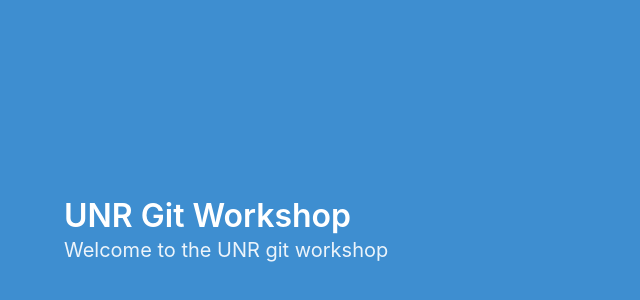
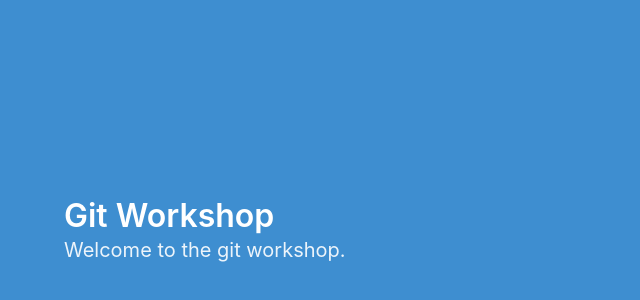
Before and after one commit to kissmygritts/unr-gitworkshop-example, a plain HTML site: page index.html in a window 1280 px wide. Shown: the part 170-470 px from the top of the page, without its empty margins (0-640 px from the left). Drawn offline with nearby package versions, Linux system fonts and the light colour scheme.

```diff
--- a/index.html
+++ b/index.html
@@ -11,10 +11,10 @@
     <div class="hero-body">
       <div class="container">
         <h1 class="title">
-          UNR Git Workshop
+          Git Workshop
         </h1>
         <h2 class="subtitle">
-          Welcome to the UNR git workshop
+          Welcome to the git workshop.
         </h2>
       </div>
     </div>
```
Also changed, not shown: 1 other file.
